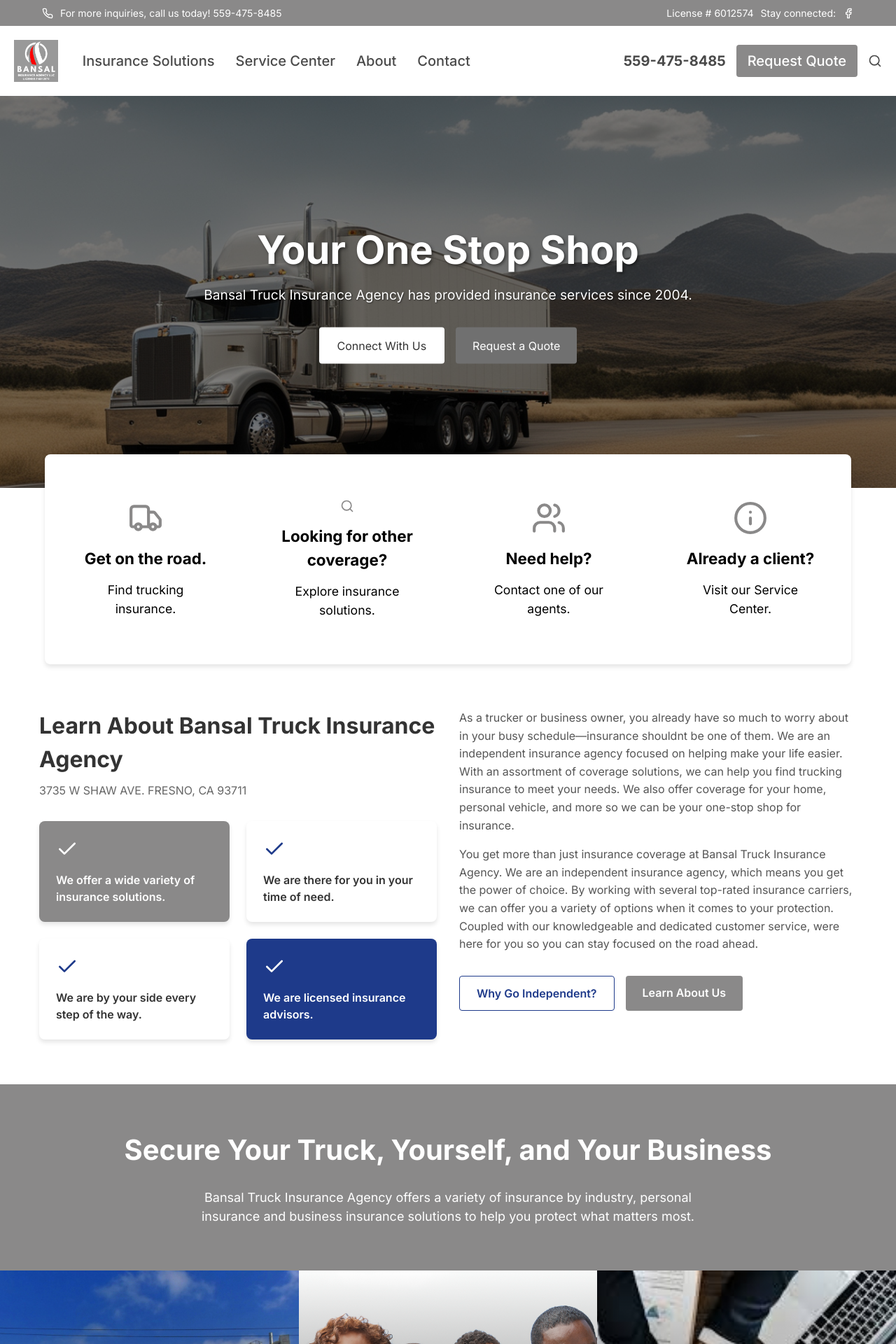
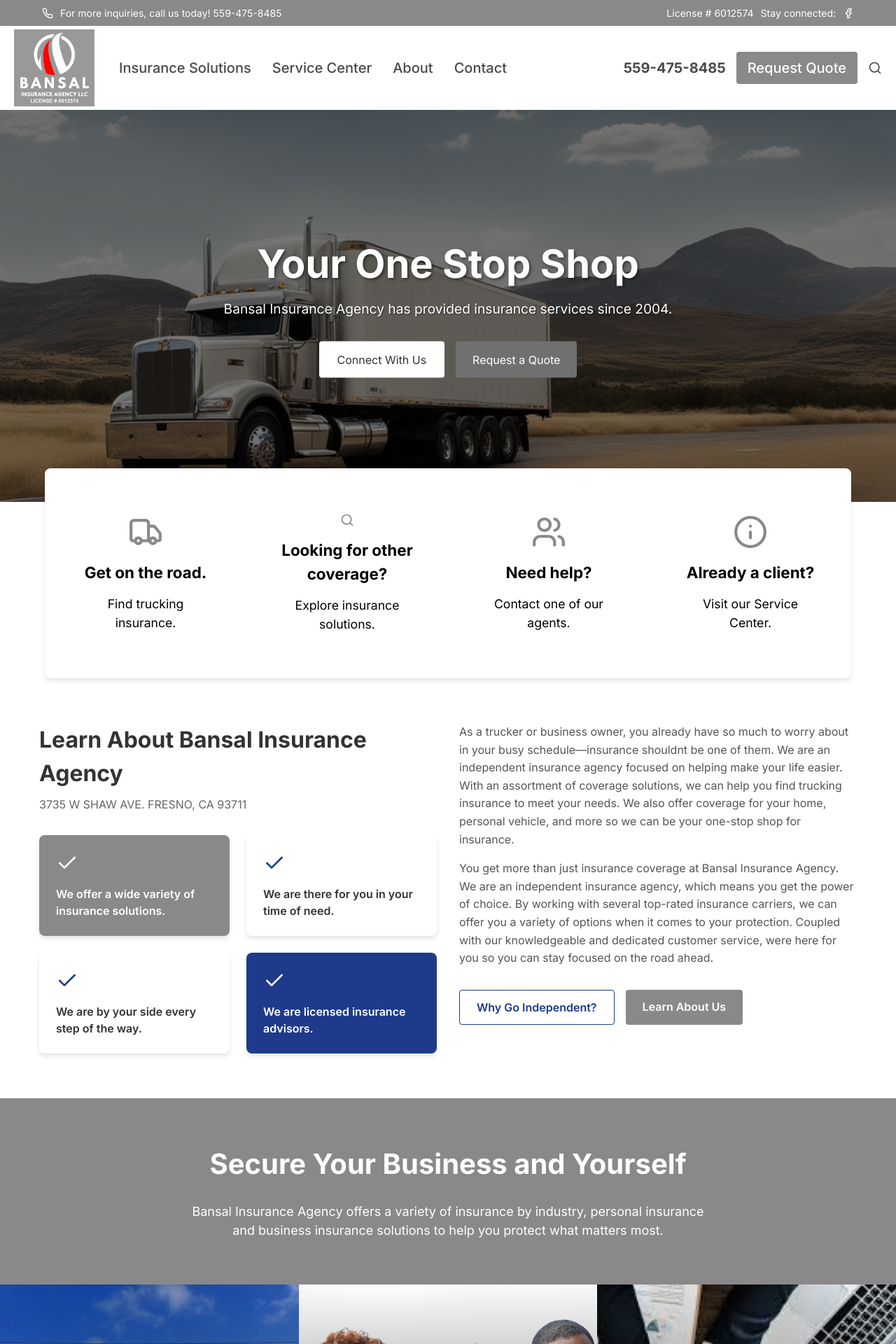
Before and after one commit to gouthamreddykallem/bansal-agency, a Next.js app: page / in a window 1280 px wide. Shown: the top 1920 px of the page at 70% size. Built offline with nearby package versions, Linux system fonts and the light colour scheme.

Commit message:
SEO optimization, name changes and logo size increase

```diff
--- a/src/app/components/about/AboutSection.tsx
+++ b/src/app/components/about/AboutSection.tsx
@@ -8,7 +8,7 @@
     <div className={styles.aboutSection}>
       <div className={styles.container}>
         <div className={styles.leftColumn}>
-          <h2 className={styles.title}>Learn About Bansal Truck Insurance Agency</h2>
+          <h2 className={styles.title}>Learn About Bansal Insurance Agency</h2>
           <p className={styles.address}>3735 W SHAW AVE. FRESNO, CA 93711</p>
 
           <div className={styles.featureGrid}>
@@ -37,7 +37,7 @@
               As a trucker or business owner, you already have so much to worry about in your busy schedule—insurance shouldnt be one of them. We are an independent insurance agency focused on helping make your life easier. With an assortment of coverage solutions, we can help you find trucking insurance to meet your needs. We also offer coverage for your home, personal vehicle, and more so we can be your one-stop shop for insurance.
             </p>
             <p>
-              You get more than just insurance coverage at Bansal Truck Insurance Agency. We are an independent insurance agency, which means you get the power of choice. By working with several top-rated insurance carriers, we can offer you a variety of options when it comes to your protection. Coupled with our knowledgeable and dedicated customer service, were here for you so you can stay focused on the road ahead.
+              You get more than just insurance coverage at Bansal Insurance Agency. We are an independent insurance agency, which means you get the power of choice. By working with several top-rated insurance carriers, we can offer you a variety of options when it comes to your protection. Coupled with our knowledgeable and dedicated customer service, were here for you so you can stay focused on the road ahead.
             </p>
           </div>
 
--- a/src/app/components/footer/Footer.tsx
+++ b/src/app/components/footer/Footer.tsx
@@ -20,7 +20,7 @@
               </ul>
             </div>
             <div className={styles.column}>
-              <h3>About Bansal Truck Insurance Agency</h3>
+              <h3>About Bansal Insurance Agency</h3>
               <ul>
                 <li><Link href="/about-our-agency">About Our Agency</Link></li>
                 <li><Link href="/join-our-team">Join Our Team</Link></li>
@@ -62,9 +62,9 @@
           </div>
           <div className={styles.agencyInfo}>
             <h3>Experience the Value of an Independent Agency</h3>
-            <p>At Bansal Truck Insurance Agency, were your one-stop shop for your insurance needs. Our commitment to a long-term mutually beneficial relationship is expressed by the flexible options we offer to our clients on every engagement.</p>
+            <p>At Bansal Insurance Agency, were your one-stop shop for your insurance needs. Our commitment to a long-term mutually beneficial relationship is expressed by the flexible options we offer to our clients on every engagement.</p>
             <p>We are licensed in AR, AZ, CA, CO, DE, FL, GA, IA, IL, IN, KS, KY, MA, MI, MN, MS, NJ, NM, NV, OH, OK, OR, PA, SC, TX, UT, VA, WA, WI, and WY.</p>
-            <p>© 2024 Bansal Insurance Agency, Inc DBA Bansal Truck Insurance Agency | Powered by Forge3 ActiveAgency | All rights reserved | <Link href="/privacy-policy">Privacy Policy</Link></p>
+            <p>© 2024 Bansal Insurance Agency, Inc DBA Bansal Insurance Agency | Powered by Forge3 ActiveAgency | All rights reserved | <Link href="/privacy-policy">Privacy Policy</Link></p>
           </div>
         </div>
       </div>
--- a/src/app/components/header/Header.module.scss
+++ b/src/app/components/header/Header.module.scss
@@ -45,7 +45,7 @@
   display: flex;
   justify-content: space-between;
   align-items: center;
-  height: 100px;
+  height: 120px;
 }
 
 .leftSection,
@@ -76,7 +76,7 @@
 }
 
 .logoImage {
-  max-height: 60px;
+  max-height: 110px;
   width: auto;
   height: auto;
 }
--- a/src/app/components/hero/Hero.tsx
+++ b/src/app/components/hero/Hero.tsx
@@ -11,7 +11,7 @@
         <div className={styles.heroImageWrapper}>
           <Image
             src="/truck.jpg"
-            alt="Truck on mountain road"
+            alt="on mountain road"
             layout="fill"
             objectFit="cover"
             objectPosition="center"
@@ -22,7 +22,7 @@
         <div className={styles.heroContent}>
           <h1 className={styles.heroTitle}>Your One Stop Shop</h1>
           <p className={styles.heroSubtitle}>
-            Bansal Truck Insurance Agency has provided insurance services since 2004.
+            Bansal Insurance Agency has provided insurance services since 2004.
           </p>
           <div className={styles.heroButtons}>
             <button className={`${styles.heroButton} ${styles.primary}`}>Connect With Us</button>
--- a/src/app/components/insuranceCategories/InsuranceCategories.tsx
+++ b/src/app/components/insuranceCategories/InsuranceCategories.tsx
@@ -26,9 +26,9 @@
     <>
     <section className={styles.insuranceCategoriesSection}>
       <div className={styles.textContent}>
-        <h2 className={styles.title}>Secure Your Truck, Yourself, and Your Business</h2>
+        <h2 className={styles.title}>Secure Your Business and Yourself</h2>
         <p className={styles.description}>
-          Bansal Truck Insurance Agency offers a variety of insurance by industry, personal insurance and business
+          Bansal Insurance Agency offers a variety of insurance by industry, personal insurance and business
           insurance solutions to help you protect what matters most.
         </p>
       </div>
--- a/src/app/components/reviews/ReviewsSection.tsx
+++ b/src/app/components/reviews/ReviewsSection.tsx
@@ -22,7 +22,7 @@
   },
   {
     id: 3,
-    text: "Bansal Truck Insurance Agency has been a lifesaver for my business. Their expertise is unmatched.",
+    text: "Bansal Insurance Agency has been a lifesaver for my business. Their expertise is unmatched.",
     author: "Linda S."
   }
 ];
@@ -44,7 +44,7 @@
       <div className={styles.backgroundImage}>
         <Image
           src="/reviews_bg2.jpg"
-          alt="Truck on the road"
+          alt="on the road"
           layout="fill"
           objectFit="cover"
           quality={100}
@@ -62,7 +62,7 @@
         </div>
         <h2 className={styles.title}>Our Clients Rave About Us</h2>
         <p className={styles.subtitle}>
-          Check out our reviews and see why you should switch to Bansal Truck Insurance Agency.
+          Check out our reviews and see why you should switch to Bansal Insurance Agency.
         </p>
         <div className={styles.reviewCarousel}>
           <button className={styles.arrowButton} onClick={prevReview}>
--- a/src/app/layout.tsx
+++ b/src/app/layout.tsx
@@ -6,7 +6,7 @@
 
 export const metadata: Metadata = {
   title: "Bansal Insurance Agency",
-  description: "Generated by create next app",
+  description: "Bansal Insurance Agency",
 };
 
 export default function RootLayout({
--- a/src/app/page.tsx
+++ b/src/app/page.tsx
@@ -8,19 +8,35 @@
 import AboutSection from './components/about/AboutSection';
 import InsuranceCategoriesSection from './components/insuranceCategories/InsuranceCategories';
 import ReviewsSection from './components/reviews/ReviewsSection';
+import Head from 'next/head';
 
 const Home: NextPage = () => {
   return (
-    <MainLayout>
-      <HeroSection />
-      {/* <div className="container mx-auto px-4 py-8">
+
+    <div>
+      <Head>
+        {/* <title>Meta Tag Example</title> */}
+        {/* <meta name="google" content="nositelinkssearchbox" key="sitelinks" />
+        <meta name="google" content="notranslate" key="notranslate" /> */}
+
+        <meta
+          name="Bansal Insurance Agency"
+          content="Bansal Insurance Agency"
+          key="desc"
+        />
+
+      </Head>
+      <MainLayout>
+        <HeroSection />
+        {/* <div className="container mx-auto px-4 py-8">
         <h2 className="text-2xl font-bold mb-4">Our Services</h2>
         <p>Here you can list your main services or add any other content for the homepage.</p>
       </div> */}
-      <AboutSection/>
-      <InsuranceCategoriesSection/>
-      <ReviewsSection />
-    </MainLayout>
+        <AboutSection />
+        <InsuranceCategoriesSection />
+        <ReviewsSection />
+      </MainLayout>
+    </div>
   );
 };
 
```
Also changed, not shown: public/robots.txt (added).
